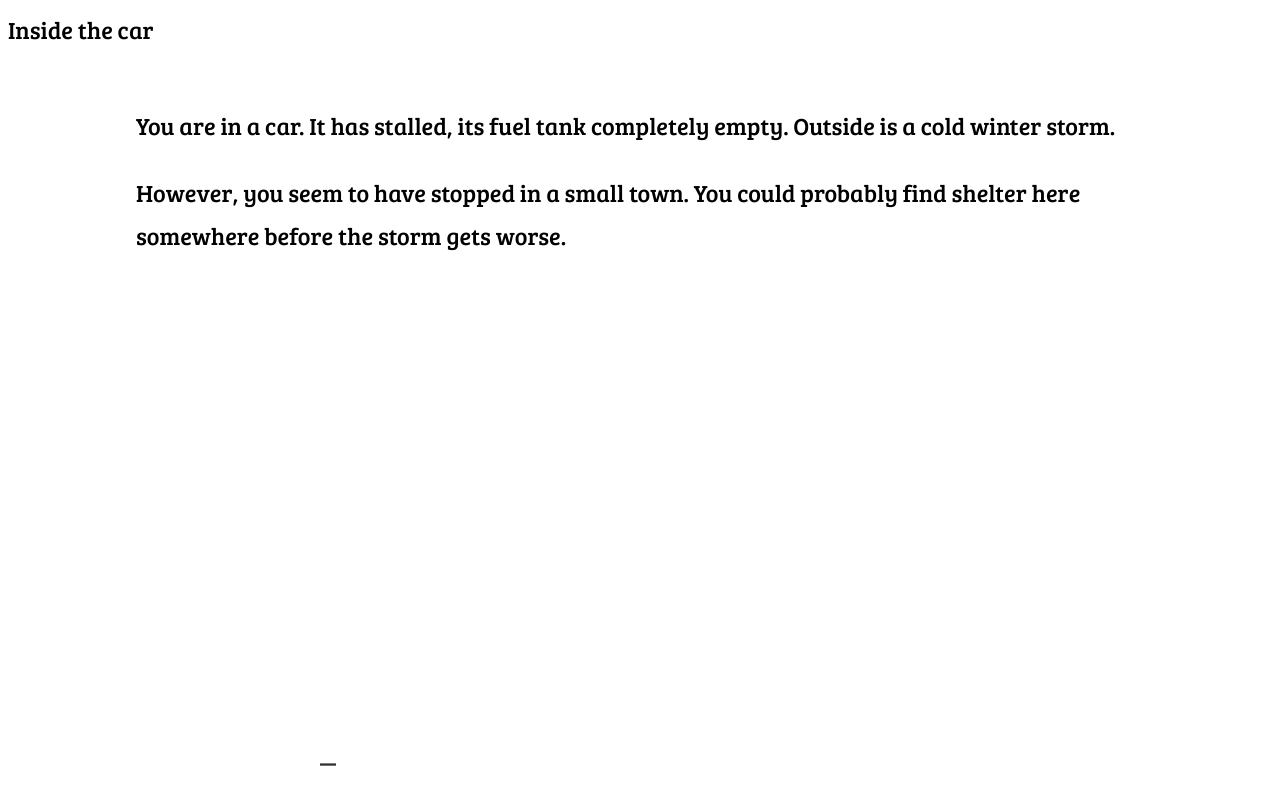
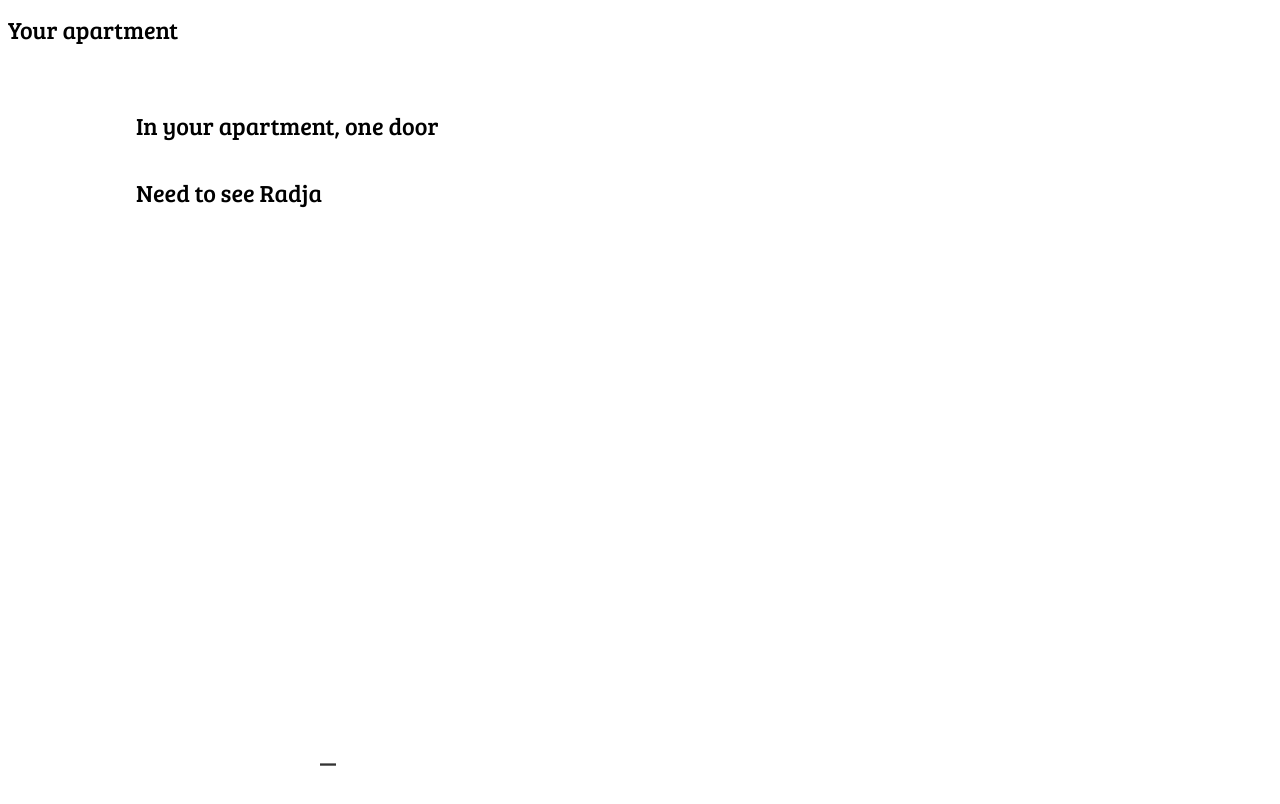
Before and after one commit to kevindeyne/molma, a plain HTML site: page index.html in a window 1280 px wide. Drawn offline with Linux system fonts and the light colour scheme.

Commit message:
Previous room switching - Rewrite from demo

```diff
--- a/index.html
+++ b/index.html
@@ -21,6 +21,8 @@
 <script src="./js/jquery-3.2.1.min.js"></script>
 <script src="./js/gui.js"></script>
 
+<script src="./js/rooms/ch1/apartment.js"></script>
+
 <script src="./js/conversations.js"></script>
 <script src="./js/keywords.js"></script>
 <script src="./js/item.js"></script>
--- a/js/builder.js
+++ b/js/builder.js
@@ -1,17 +1,40 @@
 class Builder {
 	constructor() {
-		this.shedInside = this.shedInsideRoom();
+		/*this.shedInside = this.shedInsideRoom();
 		this.shedOutside = this.shedOutsideRoom();
 		this.houseInside = new Room("House");
 		this.houseOutside = this.houseOutsideRoom();
 		this.outside = this.outsideRoom();
-		this.car = this.carRoom();
+		this.car = this.carRoom();*/
+
+		//Chapter 6
+
+		//Chapter 5
+
+		//Chapter 4
+
+		//Chapter 3
+
+		//Chapter 2
+
+		//Chapter 1
+		this.apartment = Apartment.playerRoom;
 	}
 
     init() {
 	   let self = this;
-	   game.currentRoom = self.car;
+	   game.currentRoom = self.apartment;
     }
+
+
+
+
+
+
+
+
+
+
 
 	houseOutsideRoom() {
 	   let self = this;
--- a/js/eventchain.js
+++ b/js/eventchain.js
@@ -1,5 +1,5 @@
 class Eventchain {
-	constructor(aliases, events, nextRoom, inventory, condition, conditionFail, conversationStart) {
+	constructor(aliases, events, nextRoom, inventory, condition, conditionFail, conversationStart, previousRoom) {
 		var self = this;
 		this.aliases = aliases;
 	   	this.events = events;
@@ -8,5 +8,6 @@ class Eventchain {
 		this.condition = condition;
 		this.conditionFail = conditionFail;
 		this.conversationStart = conversationStart;
+		this.previousRoom = previousRoom;
 	}
 }
--- a/js/game.js
+++ b/js/game.js
@@ -3,12 +3,15 @@ class Game {
 		let self = this;
 		this.builder = new Builder();
 		this.currentRoom = null;
+		this.previousRoom = null;
 		this.player = new Character();
 		this.currentConversation = null;
 	}
 
 	get currentRoom() { return this._currentRoom; }
 	set currentRoom(value) { this._currentRoom = value;}
+	get previousRoom() { return this._previousRoom; }
+	set previousRoom(value) { this._previousRoom = value;}
 	get player() { return this._player; }
 	set player(value) { this._player = value;}
 	get currentConversation() { return this._currentConversation; }
@@ -17,8 +20,8 @@ class Game {
 	init() {
 		this.builder.init();
 		changeLocation(this.currentRoom.aliases[0]);
-		addResponse("You are in a car. It has stalled, its fuel tank completely empty. Outside is a cold winter storm.");
-		addResponse("However, you seem to have stopped in a small town. You could probably find shelter here somewhere before the storm gets worse.");
+		addResponse("In your apartment, one door");
+		addResponse("Need to see Radja");
 	}
 
 	handleEventchain(eventChain) {
@@ -41,7 +44,15 @@ class Game {
 			self.currentConversation = conversation;
 		}
 
+		if(isNotNull(eventChain.previousRoom)){
+			console.log("Go back to previous room");
+			changeLocation(self.previousRoom.aliases[0]);
+			self.currentConversation = null;
+			self.currentRoom = self.previousRoom;
+		}
+
 		if(isNotNull(eventChain.nextRoom)){
+			self.previousRoom = self.currentRoom;
 			self.currentRoom = eventChain.nextRoom;
 			console.log("Change current room to:" + game._currentRoom.aliases[0]);
 			changeLocation(self.currentRoom.aliases[0]);
--- a/js/keywords.js
+++ b/js/keywords.js
@@ -8,4 +8,5 @@ Keywords.alias.LEAVE = ["door", "exit", "leave", "out", "outside"];
 Keywords.alias.ENTER = ["open", "enter", "inside", "unlock"];
 Keywords.alias.TALK = ["talk", "speak"];
 Keywords.alias.ATTACK = ["punch", "kill", "kick", "eat"];
+Keywords.alias.STAIRS = ["upstairs", "downstairs", "stairs", "up", "down"];
 //locking doors
--- a/js/room.js
+++ b/js/room.js
@@ -15,7 +15,7 @@ class Room {
     addEventchain(data) {
 		let self = this;
 		let eventChain = new Eventchain(data.aliases, data.events, data.exitRoom, data.inventory, data.condition,
-		data.conditionFail, data.conversationStart);
+		data.conditionFail, data.conversationStart, data.previousRoom);
 		this.eventChains.push(eventChain);
     }
 
--- /dev/null
+++ b/js/rooms/ch1/apartment.js
@@ -0,0 +1,59 @@
+class Apartment {
+  constructor() {}
+
+  static get playerRoom() {
+	let self = this;
+	let room = new Room("Your apartment");
+
+	room.addEventchain({
+		aliases: Keywords.alias.LEAVE,
+		events: ["You open the door and step outside into the hallway.", "One door available to Radja's apartment, stairs down."],
+		exitRoom: Apartment.hallway
+	});
+
+	return room;
+  }
+
+  static get hallway() {
+	let self = this;
+	let room = new Room("Hallway");
+
+	let radjaEnterKeywords = Keywords.alias.ENTER.slice(0);
+	radjaEnterKeywords.push("radja");
+
+	room.addEventchain({
+		aliases: radjaEnterKeywords,
+		events: ["Going into radja's apartment. Radja talking to sister. You mention the problem with your augs, she tells you to find capacitor with Simone downstairs."],
+		exitRoom: Apartment.radjaHome
+	});
+
+	room.addEventchain({
+		aliases: Keywords.alias.STAIRS,
+		events: ["Going down."],
+		exitRoom: Apartment.downstairs
+	});
+
+	return room;
+  }
+
+  static get radjaHome() {
+	let self = this;
+	let room = new Room("Radja apartment");
+
+    room.addEventchain({
+		aliases: Keywords.alias.LEAVE,
+		events: ["You return to the hallway"],
+		previousRoom: true
+	});
+
+	return room;
+  }
+
+  static get downstairs() {
+	let self = this;
+	let room = new Room("Downstairs");
+
+	return room;
+  }
+
+}
```
